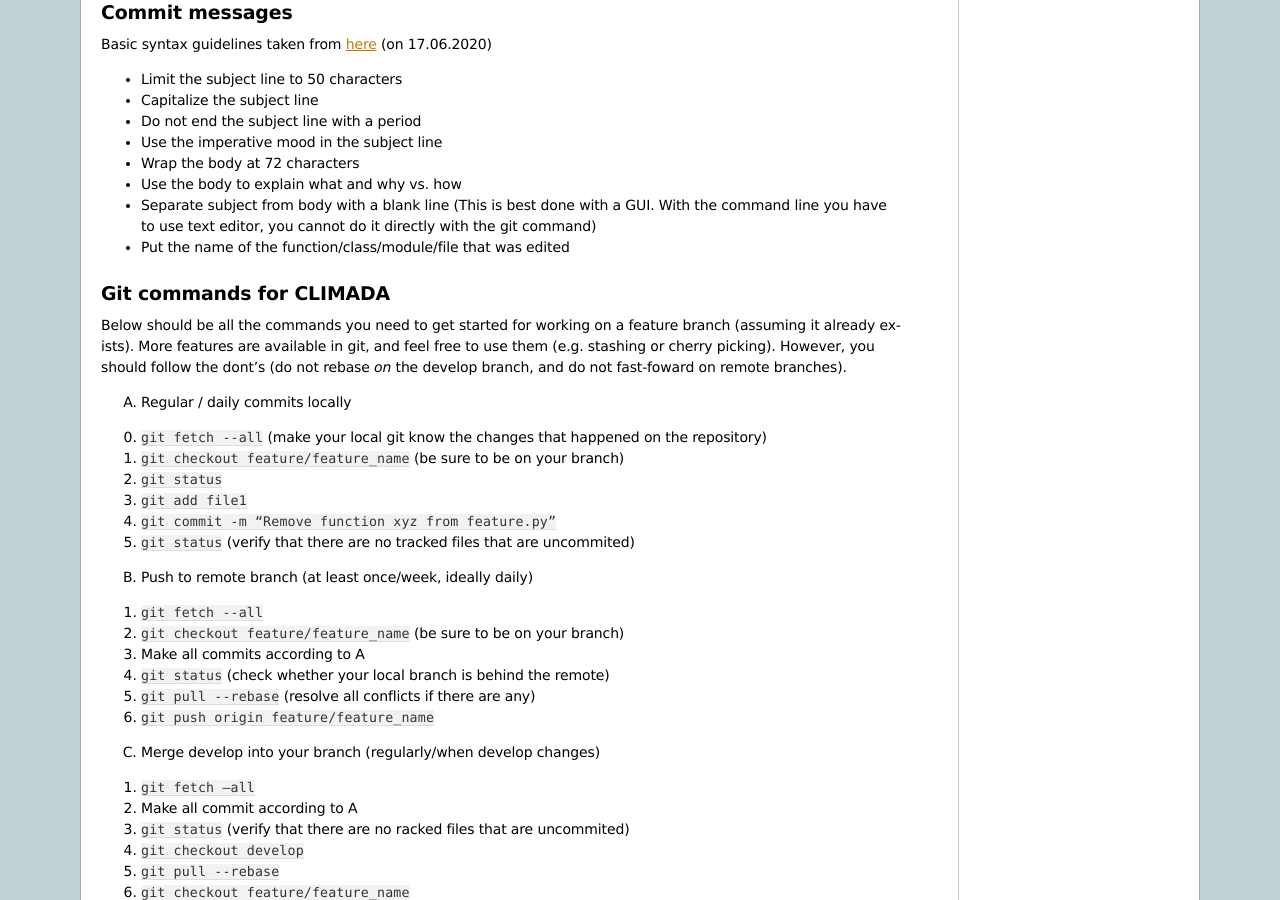
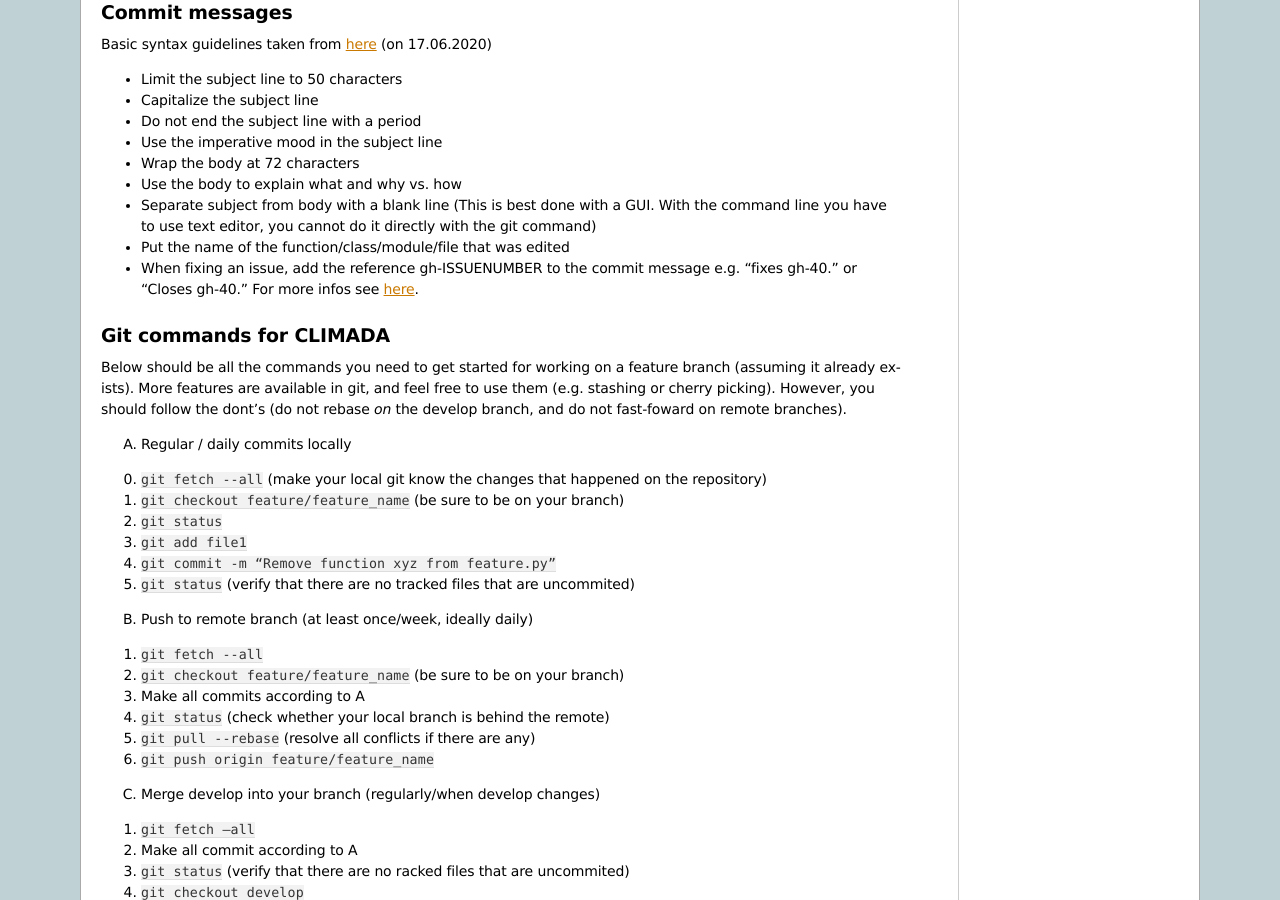
Before and after one commit to olivermarchand/climada_python, a Sphinx documentation site: the page built from doc/guide/git_flow.rst, in a window 1280 px wide and 900 px high, scrolled down 2091 px. Built offline with Sphinx 7.4.7, drawn with Linux system fonts in a browser that asks for light colours; pages that are not in the unit, such as notebooks, are missing from menus.

Commit message:
Add issue referencing to git_flow.rst

```diff
--- a/doc/guide/git_flow.rst
+++ b/doc/guide/git_flow.rst
@@ -163,6 +163,8 @@ Basic syntax guidelines taken from
    a GUI. With the command line you have to use text editor, you cannot
    do it directly with the git command)
 -  Put the name of the function/class/module/file that was edited
+-  When fixing an issue, add the reference gh-ISSUENUMBER to the commit message
+   e.g. “fixes gh-40.” or “Closes gh-40.” For more infos see `here <https://docs.github.com/en/enterprise/2.16/user/github/managing-your-work-on-github/closing-issues-using-keywords#about-issue-references>`__.
 
 Git commands for CLIMADA
 ------------------------
```
